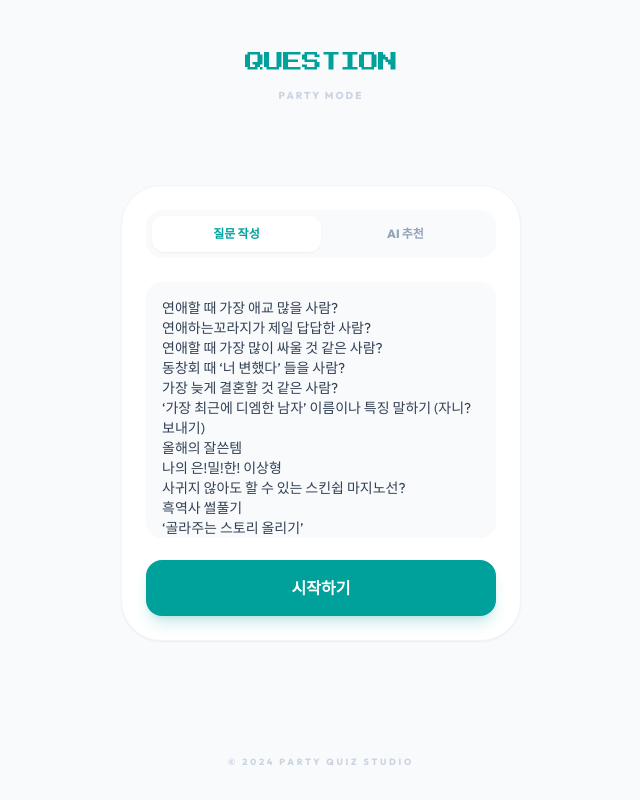
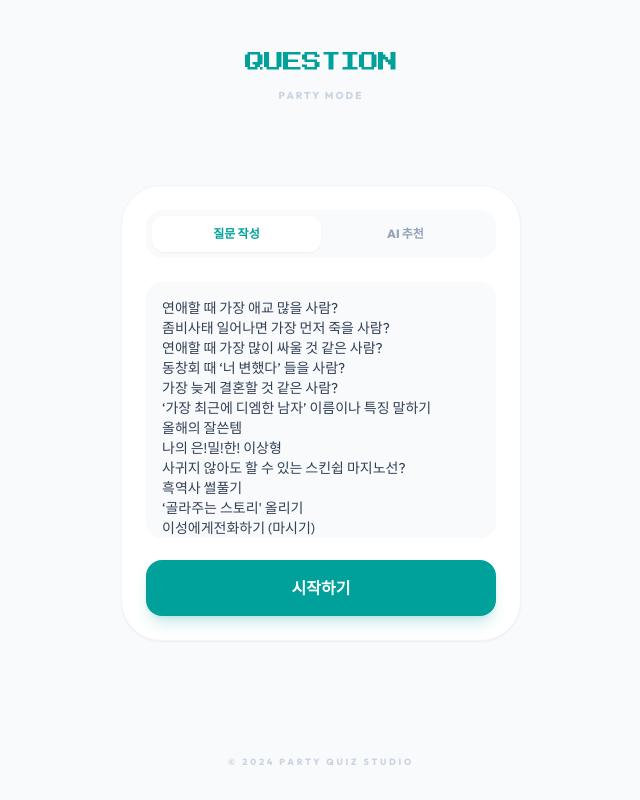
Before and after one commit to stdyyyng/at-last, a React (Vite) app: page / in a window 1280 px wide. Shown: the whole page, without its empty margins (319-959 px from the left). Built offline with nearby package versions, Linux system fonts and the light colour scheme.

Commit message:
Update App.tsx

```diff
--- a/App.tsx
+++ b/App.tsx
@@ -11,23 +11,23 @@ type AppState = 'Setup' | 'Playing' | 'Finished';
 
 const DEFAULT_QUESTIONS: Question[] = [
   { id: 'q1', text: "연애할 때 가장 애교 많을 사람?", category: "지목하기" },
-  { id: 'q2', text: "연애하는꼬라지가 제일 답답한 사람?", category: "지목하기" },
+  { id: 'q2', text: "좀비사태 일어나면 가장 먼저 죽을 사람?", category: "지목하기" },
   { id: 'q3', text: "연애할 때 가장 많이 싸울 것 같은 사람?", category: "지목하기" },
   { id: 'q4', text: "동창회 때 ‘너 변했다’ 들을 사람?", category: "지목하기" },
   { id: 'q5', text: "가장 늦게 결혼할 것 같은 사람?", category: "지목하기" },
-  { id: 'q6', text: "‘가장 최근에 디엠한 남자’ 이름이나 특징 말하기 (자니? 보내기)", category: "대답해" },
+  { id: 'q6', text: "‘가장 최근에 디엠한 남자’ 이름이나 특징 말하기", category: "대답해" },
   { id: 'q7', text: "올해의 잘쓴템", category: "대답해" },
   { id: 'q8', text: "나의 은!밀!한! 이상형", category: "대답해" },
   { id: 'q9', text: "사귀지 않아도 할 수 있는 스킨쉽 마지노선?", category: "대답해" },
   { id: 'q10', text: "흑역사 썰풀기", category: "대답해" },
-  { id: 'q11', text: "‘골라주는 스토리 올리기’", category: "미션" },
-  { id: 'q12', text: "이성에게전화하기 (안받으면 마시기)", category: "미션" },
+  { id: 'q11', text: "‘골라주는 스토리' 올리기", category: "미션" },
+  { id: 'q12', text: "이성에게전화하기 (마시기)", category: "미션" },
   { id: 'q13', text: "카톡 친구 목록에 ㄴ 치고 나오는 7번째 사람한테 이모티콘 보내기", category: "미션" },
   { id: 'q14', text: "이번 달 돈 제일 조금 쓴 사람 마시기", category: "공개해" },
   { id: 'q15', text: "인스타 돋보기/릴스탭 공개하기", category: "공개해" },
   { id: 'q16', text: "학점 까기", category: "공개해" },
   { id: 'q17', text: "에타에 쓴 글 공개하기", category: "공개해" },
-  { id: 'q18', text: "유튜브 recap 공개하기", category: "공개해" },
+  { id: 'q18', text: "유튜브/노래앱 recap 공개하기", category: "공개해" },
   { id: 'q19', text: "과에서 제일 ‘가능’인 사람 인스타 공개하기", category: "공개해" }
 ];
 
```
